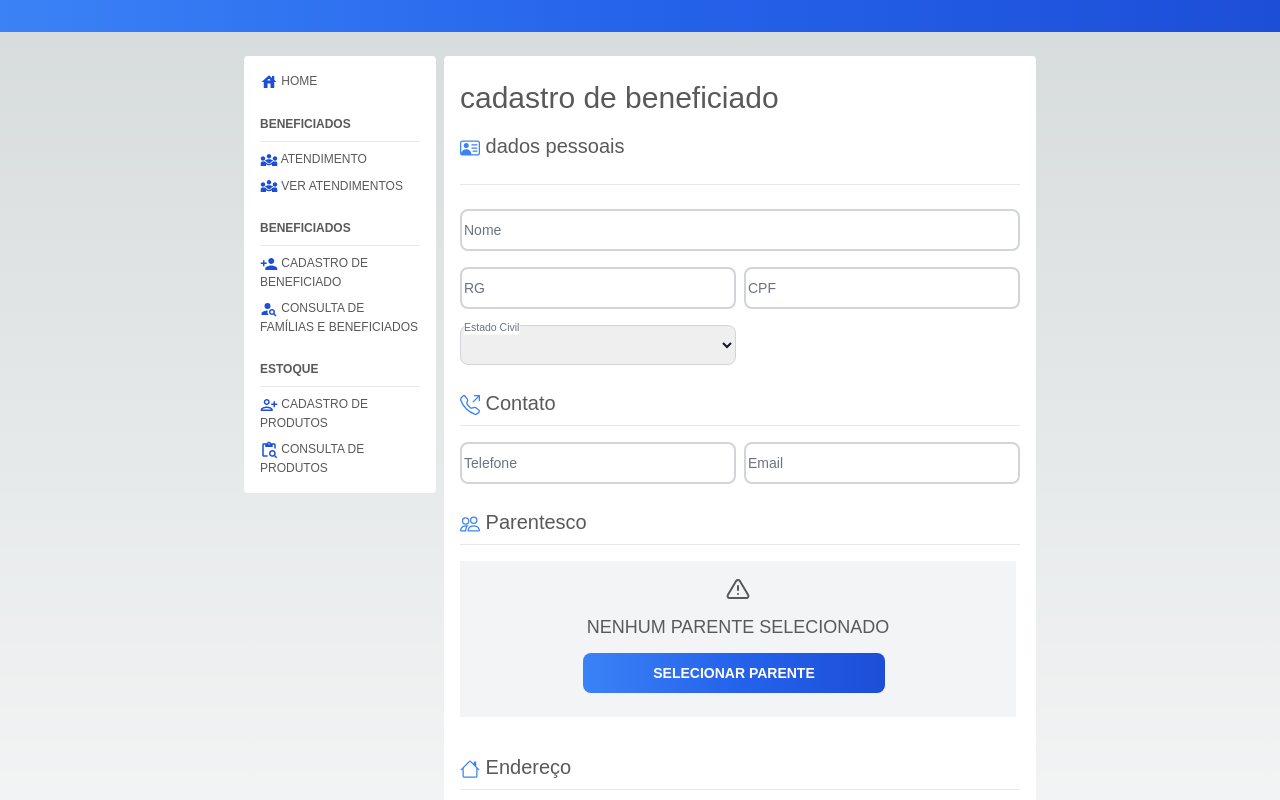
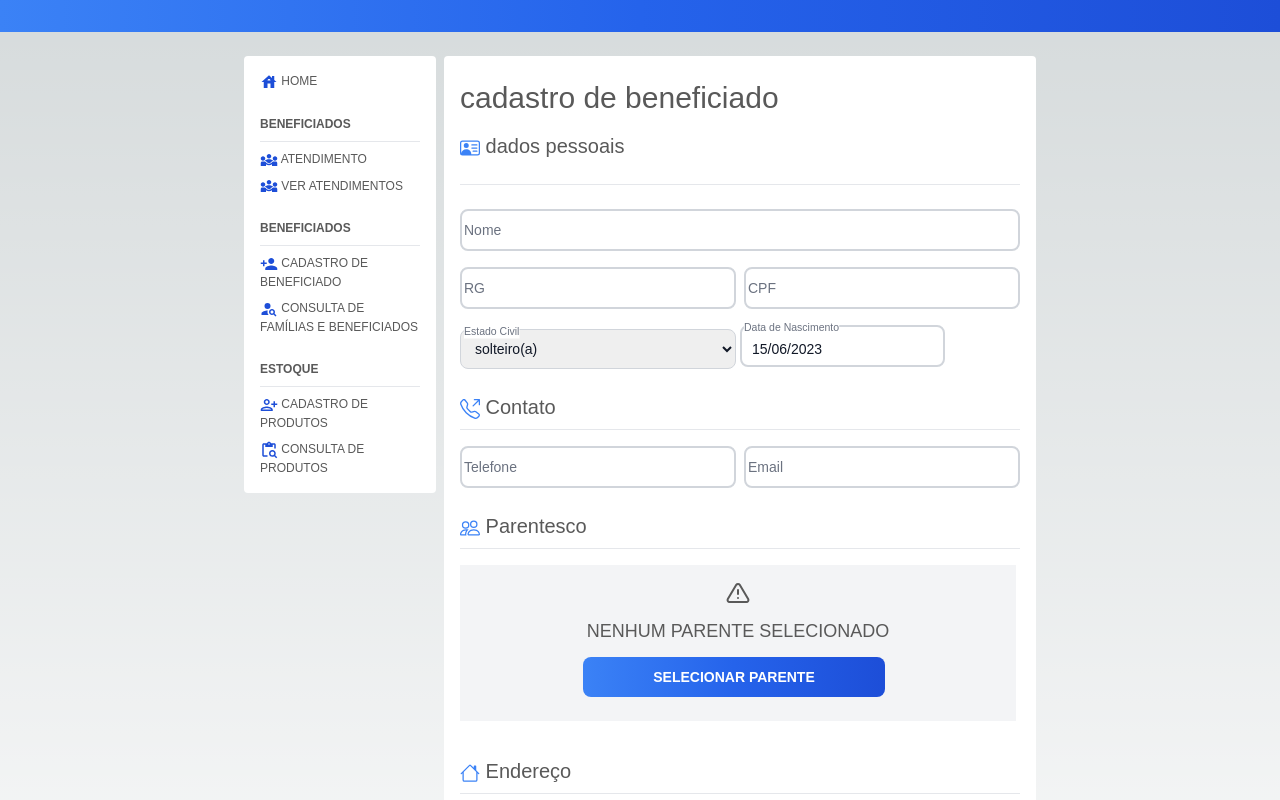
Before and after one commit to hugodk33/gerenciador-de-doacoes, a Next.js app: page /registro-de-beneficiado in a window 1280 px wide. Shown: the top 800 px of the page. Built offline with nearby package versions, Linux system fonts and the light colour scheme.

Commit message:
feat calendar

```diff
--- a/package.json
+++ b/package.json
@@ -14,16 +14,19 @@
     "@emotion/styled": "^11.11.0",
     "@types/node": "20.2.5",
     "@types/react": "18.2.8",
+    "@types/react-datepicker": "^4.11.2",
     "@types/react-dom": "18.2.4",
     "autoprefixer": "10.4.14",
     "axios": "^1.4.0",
     "cors": "^2.8.5",
+    "date-fns": "^2.30.0",
     "eslint": "8.42.0",
     "eslint-config-next": "13.4.4",
     "next": "^13.4.5",
     "next-redux-wrapper": "^8.1.0",
     "postcss": "8.4.24",
     "react": "^18.2.0",
+    "react-datepicker": "^4.15.0",
     "react-dom": "^18.2.0",
     "react-icons": "^4.9.0",
     "react-modal": "^3.16.1",
--- a/src/app/registro-de-beneficiado/page.tsx
+++ b/src/app/registro-de-beneficiado/page.tsx
@@ -1,11 +1,12 @@
 "use client";
+
 import { BsHouse, BsPeople, BsPersonVcard, BsTelephoneOutbound } from 'react-icons/bs'
 import { AiFillSave, AiOutlineCloseCircle } from 'react-icons/ai'
 import { MainCtnHorizontal } from '@/components/template/mainctn'
 import SideMenu from '@/components/sections/sidemenu'
 import Content from '@/components/sections/content';
 import Header from '@/components/sections/header';
-import { InputSelect, InputTextForms } from '@/components/template/input'
+import { InputCalendarForm, InputSelect, InputTextForms } from '@/components/template/input'
 import { Btn, BtnR } from '@/components/template/btn'
 import BeneficiarysList from '@/components/sections/beneficiarysList';
 import axios from 'axios';
@@ -15,7 +16,7 @@ import { FiAlertTriangle } from 'react-icons/fi';
 
 type data = {
   name: string | null,
-  birthday: Date | null,
+  birthday: string | null,
   RG: number | null,
   CPF: number | null,
   maritial_status:  string | number | null | undefined,
@@ -44,8 +45,14 @@ const initialData = {
   street: null,
   complement: null,
   number: null,
+}
 
-}
+const maritial_status_options = [
+  { value: 'solteiro(a)', label: 'solteiro(a)' },
+  { value: 'casado(a)', label: 'casado(a)' },
+  { value: 'divorciado(a)', label: 'divorciado(a)' },
+  { value: 'separado(a)', label: 'separado(a)' }
+];
 
 //'2023-07-01 21:37:37'
 
@@ -63,11 +70,22 @@ export default function ClientRegister() {
     setDataForm(tempData)
   }
 
-  const handleSelect = (value: string | number | null | undefined) => {
-    const index = dataForm
-    index.maritial_status = value
-    setDataForm(index)
-  }
+  const handleFormSelect = (value: string) => {
+    let prevDataForm = {...dataForm  , maritial_status: value.toString()}
+    setDataForm(prevDataForm);
+  };
+
+  const handleFormCalendar = (value: Date) => {
+    let prevDataForm = {...dataForm  , birthday: value.toString()}
+    console.log('value')
+    console.log(value)
+    //setDataForm(prevDataForm);
+  };
+
+  useEffect(() => {
+    console.log('dataForm')
+    console.log(dataForm)
+  },[dataForm])
 
   const sendForm = async () => {
     const now = new Date();
@@ -160,7 +178,14 @@ export default function ClientRegister() {
             <InputTextForms id={'CPF'} label="CPF" value={dataForm.CPF} onChange={(e) => handleForm(e)} />
           </span>
           <span className="inline-block sm:w-full md:w-6/12 md:pr-1 pt-4" >
-            <InputSelect id={'maritial_status'} label="Estado Civil" value={dataForm.maritial_status} onChange={(e) => handleSelect(e)} />
+            <InputSelect id={'maritial_status'} label="Estado Civil" value={dataForm.maritial_status} onChange={(e) => handleFormSelect(e)} options={maritial_status_options}/>
+          </span>
+          <span className="inline-block sm:w-full md:w-6/12 md:pr-1 pt-4" >
+            <InputCalendarForm
+              id={'birthday'}
+              label="Data de Nascimento"
+              onChange={(e) => console.log(e)}
+            />
           </span>
           <h3 className='text-xl pb-2 pt-6'><BsTelephoneOutbound className="inline-block text-blue-500" /> Contato</h3>
           <hr />
@@ -178,16 +203,16 @@ export default function ClientRegister() {
           <h3 className='text-xl pb-2 pt-6'><BsHouse className="inline-block text-blue-500" /> Endereço</h3>
           <hr />
           <span className="inline-block sm:w-full md:w-6/12 md:pr-1 pt-4" >
-            <InputTextForms id="CEP" label="CEP" value={dataForm.CEP}  onChange={(e) => console.log(e)} />
+            <InputTextForms id="CEP" label="CEP" value={dataForm.CEP}  onChange={(e) => handleForm(e)} />
           </span>
           <span className="inline-block sm:w-full md:w-6/12 md:pl-1 pt-4" >
-            <InputTextForms id="street" label="Rua" value={dataForm.street}  onChange={(e) => console.log(e)} />
+            <InputTextForms id="street" label="Rua" value={dataForm.street}  onChange={(e) => handleForm(e)} />
           </span>
           <span className="inline-block sm:w-full md:w-6/12 md:pl-1 pt-4" >
-            <InputTextForms id="number" label="Número"  value={dataForm.number} onChange={(e) => console.log(e)} />
+            <InputTextForms id="number" label="Número"  value={dataForm.number} onChange={(e) => handleForm(e)} />
           </span>
           <span className="inline-block sm:w-full md:w-6/12 md:pl-1 pt-4" >
-            <InputTextForms id="complement" label="Complemento" value={dataForm.complement}  onChange={(e) => console.log(e)} />
+            <InputTextForms id="complement" label="Complemento" value={dataForm.complement}  onChange={(e) => handleForm(e)} />
           </span>
           <span className="inline-block sm:w-full md:w-6/12 md:pr-1 pt-4" >
             <Btn onClick={() => sendForm()}><AiFillSave className="inline-block" /> Registrar </Btn>
--- a/src/components/template/input.tsx
+++ b/src/components/template/input.tsx
@@ -1,5 +1,10 @@
+import { getDay } from "date-fns";
 import { useState } from "react";
-import { ChangeEvent } from "react";
+import { format } from 'date-fns'; // Importe a função format do date-fns
+
+import DatePicker from "react-datepicker";
+
+import "react-datepicker/dist/react-datepicker.css";
 
 export function InputText({
   label,
@@ -60,10 +65,9 @@ export function InputSelect({ label, options = [], id, onChange }: InputSelectPr
   const [selectedValue, setSelectedValue] = useState<string>('');
 
   const handleOnChange = (event: React.ChangeEvent<HTMLSelectElement>) => {
-    const value = event.target.value;
-    setSelectedValue(value);
+    setSelectedValue(event.target.value);
     if (onChange) {
-      onChange(value); // Chama o callback para enviar o valor selecionado ao componente pai
+      onChange(event.target.value); // Chama o callback para enviar o valor selecionado ao componente pai
     }
   };
 
@@ -93,7 +97,6 @@ export function InputSelect({ label, options = [], id, onChange }: InputSelectPr
   );
 }
 
-
 export function InputTextArea({
   label
 }: {
@@ -106,3 +109,50 @@ export function InputTextArea({
     </div>
   )
 }
+
+export function InputCalendarForm({
+  label,
+  value,
+  id,
+  onChange
+}: {
+  label?: string;
+  value?: string | number | null;
+  id?: string;
+  onChange: (value: string) => void;
+}) {
+  const [startDate, setStartDate] = useState(new Date());
+
+  const isWeekday = (date: Date) => {
+    const day = date.getDay();
+    return day !== 0 && day !== 6;
+  };
+
+  const handleDateChange = (date: Date) => {
+    const formattedDate = format(date, 'yyyy-MM-dd');
+    setStartDate(date);
+    onChange(formattedDate);
+  };
+
+  return (
+    <div className="relative">
+      <DatePicker
+        id={id}
+        selected={startDate}
+        onChange={handleDateChange}
+        filterDate={isWeekday}
+        className="block px-2.5 pb-1.5 pt-3 w-full text-sm text-gray-900 bg-transparent rounded-lg border-2 border-gray-300 appearance-none focus:outline-none focus:ring-0 focus:border-blue-600 peer"
+        dateFormat="dd/MM/yyyy"
+        enableTabLoop
+        strictParsing
+        useWeekdaysShort
+      />
+      <label
+        htmlFor={id}
+        className="bg-white absolute text-sm text-gray-500 duration-300 transform -translate-y-3 scale-75 top-1 z-10 origin-[0] bg-white peer-focus:px-2 peer-focus:text-blue-600 peer-focus:dark:text-blue-500 peer-placeholder-shown:scale-100 peer-placeholder-shown:-translate-y-1/2 peer-placeholder-shown:top-1/2 peer-focus:top-1 peer-focus:scale-75 peer-focus:-translate-y-3 left-1"
+      >
+        {label}
+      </label>
+    </div>
+  );
+}
```
Also changed, not shown: 1 other file (tests, documents, lock files or other folders).
